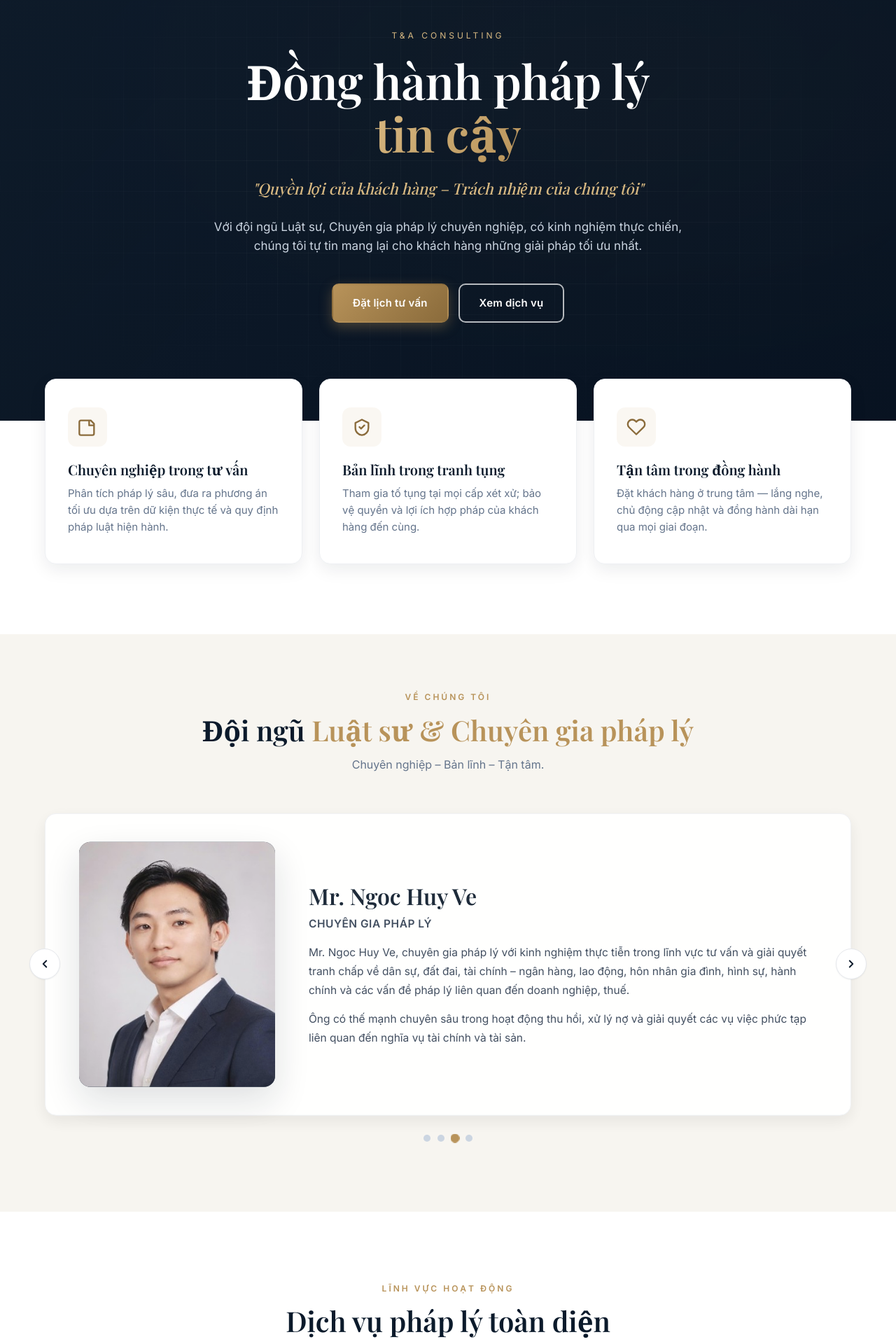
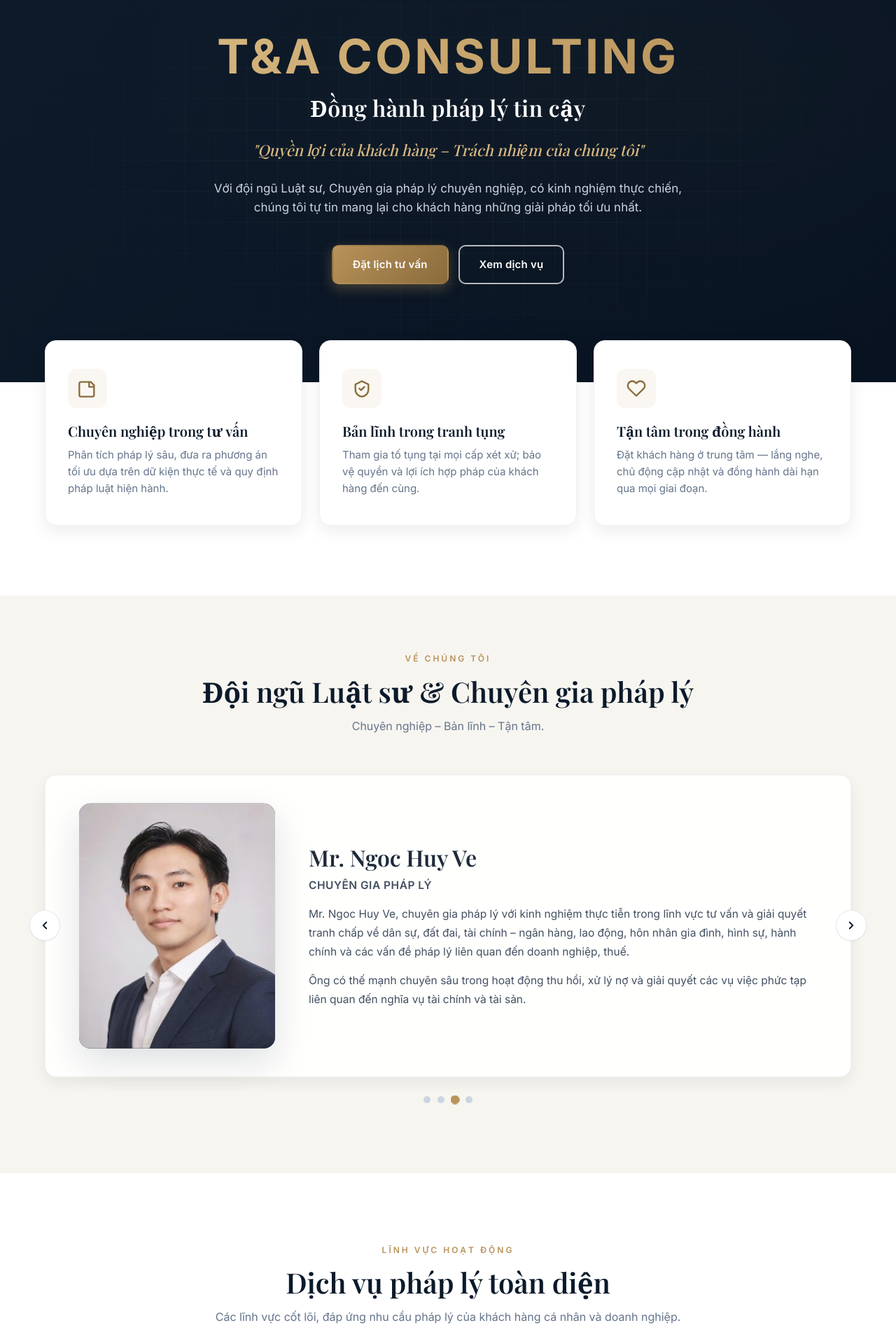
Before and after one commit to pbtthanh/attorney, a React (Vite) app in the folder Attorney/: page / in a window 1280 px wide. Shown: the part 220-2140 px from the top of the page at 70% size. Built offline with nearby package versions, Linux system fonts and the light colour scheme; a web font is replaced by a local one.

Commit message:
feat: add seo config

```diff
--- a/Attorney/index.html
+++ b/Attorney/index.html
@@ -6,17 +6,78 @@
     <link rel="alternate icon" type="image/jpeg" href="/logo.jpg" />
     <link rel="apple-touch-icon" href="/logo.jpg" />
     <meta name="viewport" content="width=device-width, initial-scale=1.0" />
+    <meta name="theme-color" content="#0e1b2a" />
+
+    <!-- Primary SEO -->
+    <title>T&A Consulting — Tư vấn Luật &amp; Đồng hành pháp lý tin cậy</title>
     <meta
       name="description"
-      content="T&A Consulting — Đồng hành pháp lý tin cậy. Đội ngũ Luật sư và Chuyên gia pháp lý chuyên nghiệp, bản lĩnh và tận tâm."
+      content="T&A Consulting — Đồng hành pháp lý tin cậy. Đội ngũ Luật sư và Chuyên gia pháp lý tư vấn dân sự, hình sự, đất đai, doanh nghiệp, hôn nhân gia đình, lao động tại Đồng Nai và toàn quốc."
     />
+    <meta
+      name="keywords"
+      content="luật sư, tư vấn pháp lý, công ty luật, T&A Consulting, luật sư Đồng Nai, tư vấn luật doanh nghiệp, tranh tụng, đất đai, hôn nhân gia đình"
+    />
+    <meta name="robots" content="index, follow, max-image-preview:large" />
+    <meta name="author" content="T&A Consulting" />
+    <link rel="canonical" href="https://tnaconsulting.site/" />
+
+    <!-- Open Graph (Facebook, Zalo) -->
+    <meta property="og:type" content="website" />
+    <meta property="og:site_name" content="T&A Consulting" />
+    <meta property="og:title" content="T&A Consulting — Đồng hành pháp lý tin cậy" />
+    <meta
+      property="og:description"
+      content="Đội ngũ Luật sư và Chuyên gia pháp lý chuyên nghiệp, bản lĩnh và tận tâm. Quyền lợi của khách hàng — Trách nhiệm của chúng tôi."
+    />
+    <meta property="og:url" content="https://tnaconsulting.site/" />
+    <meta property="og:image" content="https://tnaconsulting.site/logo.jpg" />
+    <meta property="og:locale" content="vi_VN" />
+
+    <!-- Twitter Card -->
+    <meta name="twitter:card" content="summary_large_image" />
+    <meta name="twitter:title" content="T&A Consulting — Đồng hành pháp lý tin cậy" />
+    <meta
+      name="twitter:description"
+      content="Đội ngũ Luật sư và Chuyên gia pháp lý chuyên nghiệp, bản lĩnh và tận tâm."
+    />
+    <meta name="twitter:image" content="https://tnaconsulting.site/logo.jpg" />
+
+    <!-- Structured Data: LegalService -->
+    <script type="application/ld+json">
+      {
+        "@context": "https://schema.org",
+        "@type": "LegalService",
+        "name": "T&A Consulting",
+        "description": "Công ty tư vấn pháp lý — đồng hành pháp lý tin cậy. Đội ngũ Luật sư và Chuyên gia pháp lý chuyên nghiệp, bản lĩnh và tận tâm.",
+        "url": "https://tnaconsulting.site/",
+        "logo": "https://tnaconsulting.site/logo.jpg",
+        "image": "https://tnaconsulting.site/logo.jpg",
+        "telephone": "+84932168751",
+        "email": "annielawyer.consulting@gmail.com",
+        "priceRange": "$$",
+        "areaServed": "VN",
+        "address": {
+          "@type": "PostalAddress",
+          "addressRegion": "Đồng Nai",
+          "addressCountry": "VN"
+        },
+        "openingHoursSpecification": {
+          "@type": "OpeningHoursSpecification",
+          "dayOfWeek": ["Monday", "Tuesday", "Wednesday", "Thursday", "Friday", "Saturday"],
+          "opens": "08:00",
+          "closes": "17:30"
+        },
+        "slogan": "Quyền lợi của khách hàng — Trách nhiệm của chúng tôi"
+      }
+    </script>
+
     <link rel="preconnect" href="https://fonts.googleapis.com" />
     <link rel="preconnect" href="https://fonts.gstatic.com" crossorigin />
     <link
       href="https://fonts.googleapis.com/css2?family=Inter:wght@400;500;600;700&family=Playfair+Display:ital,wght@0,500;0,600;0,700;1,500&display=swap"
       rel="stylesheet"
     />
-    <title>T&A Consulting</title>
   </head>
   <body>
     <div id="root"></div>
--- a/Attorney/src/App.css
+++ b/Attorney/src/App.css
@@ -267,24 +267,23 @@
   font-family: var(--sans);
   text-transform: uppercase;
   letter-spacing: 4px;
-  font-size: 12px;
-  color: var(--gold-light);
-  margin: 0 0 18px;
-}
-
-.hero-title {
-  font-size: clamp(36px, 6vw, 68px);
-  color: #fff;
-  margin: 0 0 24px;
-  letter-spacing: -0.5px;
-  line-height: 1.1;
-}
-
-.hero-title span {
+  font-size: clamp(38px, 6vw, 68px);
+  font-weight: 700;
+  line-height: 1.15;
   background: linear-gradient(135deg, var(--gold-light), var(--gold));
   -webkit-background-clip: text;
   -webkit-text-fill-color: transparent;
   background-clip: text;
+  margin: 0 0 14px;
+}
+
+.hero-title {
+  font-size: clamp(20px, 3vw, 32px);
+  color: #fff;
+  font-weight: 600;
+  margin: 0 0 22px;
+  letter-spacing: 0.5px;
+  line-height: 1.3;
 }
 
 .hero-slogan {
--- a/Attorney/src/components/About.jsx
+++ b/Attorney/src/components/About.jsx
@@ -26,7 +26,7 @@ export default function About() {
         <div className="section-head">
           <p className="eyebrow">Về chúng tôi</p>
           <h2>
-            Đội ngũ <span className="accent">Luật sư & Chuyên gia pháp lý</span>
+            Đội ngũ Luật sư & Chuyên gia pháp lý
           </h2>
           <p className="section-sub">
             Chuyên nghiệp – Bản lĩnh – Tận tâm.
--- a/Attorney/src/components/Contact.jsx
+++ b/Attorney/src/components/Contact.jsx
@@ -77,8 +77,8 @@ export default function Contact() {
           <h2>Đặt lịch tư vấn</h2>
           <p>
             Gửi yêu cầu của Quý khách qua biểu mẫu bên cạnh hoặc liên hệ trực
-            tiếp qua các kênh dưới đây. Tôi sẽ phản hồi trong vòng 24 giờ làm
-            việc.
+            tiếp qua các kênh dưới đây. Chúng tôi sẽ phản hồi trong vòng 5 giờ
+            làm việc.
           </p>
 
           <ul className="contact-list">
--- a/Attorney/src/components/Footer.jsx
+++ b/Attorney/src/components/Footer.jsx
@@ -31,7 +31,7 @@ export default function Footer() {
         <div className="footer-col">
           <h4>Lĩnh vực</h4>
           <ul className="footer-links">
-            {services.slice(0, 6).map((s) => (
+            {services.map((s) => (
               <li key={s.id}>
                 <a href="#services">{s.title}</a>
               </li>
--- a/Attorney/src/components/Hero.jsx
+++ b/Attorney/src/components/Hero.jsx
@@ -6,10 +6,7 @@ export default function Hero() {
       <div className="hero-bg" aria-hidden="true"></div>
       <div className="container hero-inner">
         <p className="hero-eyebrow">{site.brand}</p>
-        <h1 className="hero-title">
-          Đồng hành pháp lý <br />
-          <span>tin cậy</span>
-        </h1>
+        <h1 className="hero-title">Đồng hành pháp lý tin cậy</h1>
         <p className="hero-slogan">"{site.slogan}"</p>
         <p className="hero-desc">
           Với đội ngũ Luật sư, Chuyên gia pháp lý chuyên nghiệp, có kinh
--- a/Attorney/src/components/Services.jsx
+++ b/Attorney/src/components/Services.jsx
@@ -8,7 +8,7 @@ export default function Services() {
           <p className="eyebrow">Lĩnh vực hoạt động</p>
           <h2>Dịch vụ pháp lý toàn diện</h2>
           <p className="section-sub">
-            Tám lĩnh vực cốt lõi, đáp ứng nhu cầu pháp lý của khách hàng cá
+            Các lĩnh vực cốt lõi, đáp ứng nhu cầu pháp lý của khách hàng cá
             nhân và doanh nghiệp.
           </p>
         </div>
--- a/Attorney/src/data/lawyers.js
+++ b/Attorney/src/data/lawyers.js
@@ -10,7 +10,7 @@ export const lawyers = [
     initials: 'ĐT',
     photo: a1,
     paragraphs: [
-      'Luật sư Đình Trụ – Giám đốc Công ty T&A Consulting – là luật sư có nhiều năm kinh nghiệm trong lĩnh vực tranh tụng, dân sự, đất đai, thừa kế, tài chính – ngân hàng, bất động sản và giải quyết tranh chấp tại Tòa án. Đặc biệt, Luật sư Đình Trụ có hơn 5 năm kinh nghiệm làm việc với các ngân hàng lớn tại Việt Nam trong việc xử lý nợ, thu hồi công nợ và đại diện khách hàng giải quyết các vụ việc phức tạp liên quan đến nghĩa vụ tài chính và tài sản.',
+      'Luật sư Đình Trụ – Giám đốc Công ty T&A Consulting – là luật sư có nhiều năm kinh nghiệm trong lĩnh vực tranh tụng, dân sự, đất đai, thừa kế, tài chính – ngân hàng, bất động sản và giải quyết tranh chấp tại Tòa án. Đặc biệt, Luật sư Đình Trụ có hơn 5 năm kinh nghiệm làm việc với các ngân hàng hàng đầu tại Việt Nam trong hoạt động xử lý nợ, thu hồi công nợ và đại diện khách hàng giải quyết các vụ việc phức tạp liên quan đến nghĩa vụ tài chính và tài sản.',
       'Với tư duy pháp lý chiến lược, kỹ năng tranh tụng chuyên sâu và kinh nghiệm thực tiễn phong phú, Luật sư Đình Trụ luôn tập trung xây dựng các giải pháp hiệu quả nhằm bảo vệ tối đa quyền và lợi ích hợp pháp của khách hàng. Sự bản lĩnh, chuyên môn vững vàng và tác phong làm việc chuyên nghiệp đã góp phần khẳng định uy tín của ông trong lĩnh vực pháp lý và tranh tụng.',
     ],
   },
@@ -21,7 +21,7 @@ export const lawyers = [
     initials: 'AL',
     photo: a2,
     paragraphs: [
-      'Luật sư Annie Le là chuyên gia trong các lĩnh vực đầu tư nước ngoài, thành lập doanh nghiệp, hợp đồng, pháp lý doanh nghiệp, giấy phép lao động cho người nước ngoài và các lĩnh vực dân sự, ly hôn có yếu tố nước ngoài, thừa kế và đất đai liên quan đến Việt kiều.',
+      'Luật sư Annie Le là Chuyên gia trong các lĩnh vực đầu tư nước ngoài, thành lập doanh nghiệp, pháp lý doanh nghiệp, hợp đồng, giấy phép lao động cho người nước ngoài và các lĩnh vực đất đai, dân sự, ly hôn liên quan đến người nước ngoài (có yếu tố nước ngoài).',
       'Với kinh nghiệm thực tiễn trong việc hỗ trợ khách hàng trong nước và quốc tế, Luật sư Annie Le luôn mang đến các giải pháp pháp lý hiệu quả, linh hoạt và phù hợp với nhu cầu thực tiễn của từng khách hàng.',
     ],
   },
--- a/Attorney/src/data/services.js
+++ b/Attorney/src/data/services.js
@@ -7,11 +7,11 @@ export const services = [
     icon: 'M3 10h18M5 6h14a2 2 0 0 1 2 2v10a2 2 0 0 1-2 2H5a2 2 0 0 1-2-2V8a2 2 0 0 1 2-2z',
   },
   {
-    id: 'hinh-su',
-    title: 'Luật Hình sự',
+    id: 'kinh-doanh',
+    title: 'Kinh doanh – Thương mại – Tài chính – Ngân hàng',
     description:
-      'Bào chữa, bảo vệ quyền lợi hợp pháp trong các vụ án hình sự; tham gia tố tụng từ giai đoạn điều tra đến xét xử phúc thẩm.',
-    icon: 'M12 3l8 4v6c0 5-3.5 8.5-8 9-4.5-.5-8-4-8-9V7l8-4z',
+      'Soạn thảo, rà soát hợp đồng; giải quyết tranh chấp về kinh doanh thương mại, tài chính ngân hàng tại Tòa án hoặc Trung tâm Trọng tài.',
+    icon: 'M3 7h18M5 7l2 13h10l2-13M9 11v6M15 11v6',
   },
   {
     id: 'hanh-chinh',
@@ -35,11 +35,11 @@ export const services = [
     icon: 'M12 21s-7-4.35-7-10a5 5 0 0 1 9-3 5 5 0 0 1 9 3c0 5.65-7 10-7 10z',
   },
   {
-    id: 'kinh-doanh',
-    title: 'Kinh doanh – Thương mại',
+    id: 'hinh-su',
+    title: 'Luật Hình sự',
     description:
-      'Soạn thảo, rà soát hợp đồng; giải quyết tranh chấp kinh doanh thương mại tại Tòa án và Trung tâm Trọng tài.',
-    icon: 'M3 7h18M5 7l2 13h10l2-13M9 11v6M15 11v6',
+      'Bào chữa, bảo vệ quyền lợi hợp pháp trong các vụ án hình sự; tham gia tố tụng từ giai đoạn điều tra đến xét xử phúc thẩm.',
+    icon: 'M12 3l8 4v6c0 5-3.5 8.5-8 9-4.5-.5-8-4-8-9V7l8-4z',
   },
   {
     id: 'lao-dong',
```
Also changed, not shown: Attorney/public/robots.txt (added), 2 other files (tests, documents, lock files or other folders).
